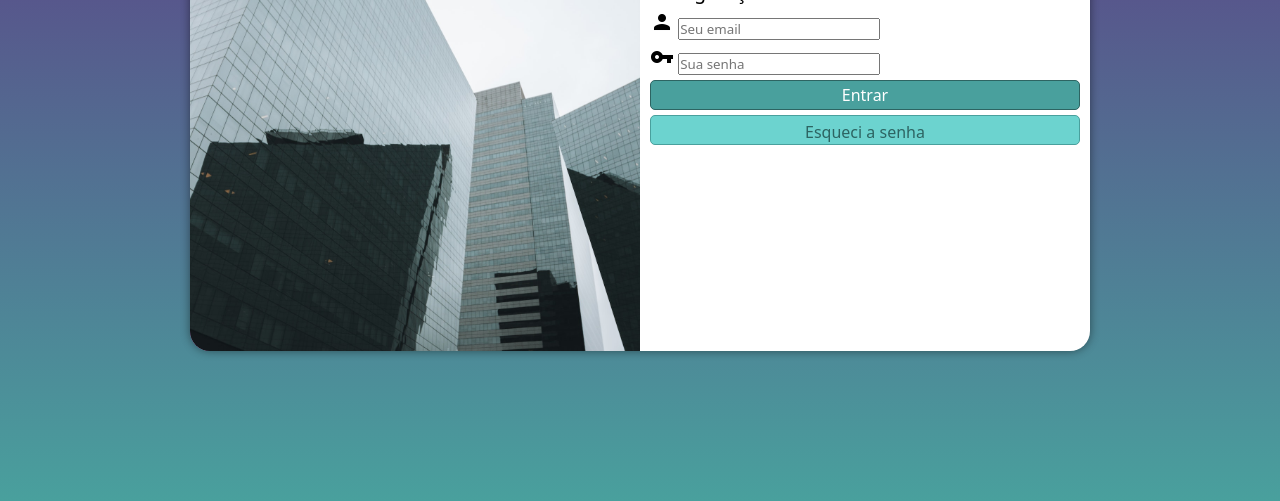
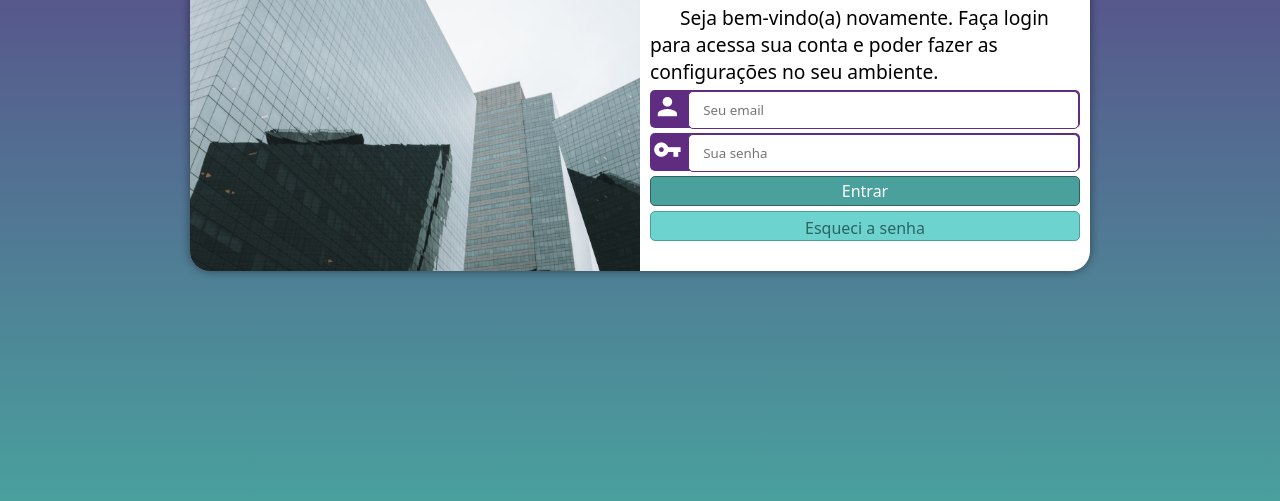
Before and after one commit to LuizFelipeCoelho/projeto-login, a plain HTML site: page index.html in a window 1280 px wide. Shown: the part 299-800 px from the top of the page. Drawn offline with Linux system fonts and the light colour scheme.

Commit message:
finalizado

```diff
--- a/estilos/media-query.css
+++ b/estilos/media-query.css
@@ -8,6 +8,7 @@
 
     #login{
         width: 70vw;
+        height: 290px;
     }
 
 
@@ -33,6 +34,7 @@
 
     #login{
         width: 900px;
+        height: 340px;
     }
 
     #login h1{
--- a/estilos/style.css
+++ b/estilos/style.css
@@ -34,7 +34,7 @@ main{
 
     overflow: hidden;
     background-color: white;
-    height: 500px;
+    height: 510px;
     width: 250px;
     border-radius: 20px;
     box-shadow: 0px 0px 10px rgba(0, 0, 0, 0.450);
@@ -66,12 +66,31 @@ main{
 }
 
 .campo{
+    background-color: #5f2c82;
     border-radius: 5px;
+    height: 38px;
     margin: 5px 0px;
+}
+
+.material-icons{
+    font-size: 1.8em;
+    color: white;
+    width: 34px;
+    padding: 3px;
 }
 
 .campo > label{
     display: none;
+}
+
+.campo > input{
+    height: 100%;
+    width: calc(100% - 39px);
+    padding: 14px;
+    border: 1px solid #5f2c82;
+    border-radius: 5px;
+
+    transform: translateY(-6px);
 }
 
 form > input[type=submit]{
@@ -89,8 +108,6 @@ form > input[type=submit]{
 form > input[type=submit]:hover{
     background-color: #2d6462;
 }
-
-
 
 .botao {
     display: block;
```
